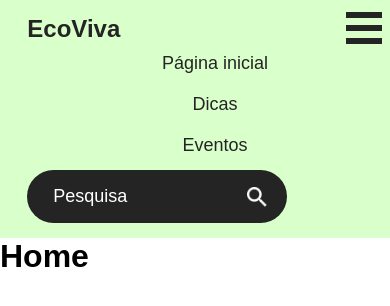
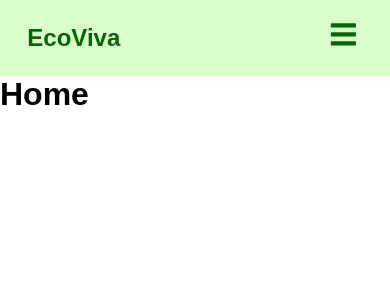
Before and after one commit to lcnsilva/EcoViva, a React (Create React App) app in the folder front-end/: page / in a window 390 px wide. Shown: the top 306 px of the page. Built offline with nearby package versions, Linux system fonts and the light colour scheme.

Commit message:
adicionado responsividade no header

```diff
--- a/front-end/package.json
+++ b/front-end/package.json
@@ -8,6 +8,7 @@
     "@testing-library/user-event": "^13.5.0",
     "react": "^18.3.1",
     "react-dom": "^18.3.1",
+    "react-icons": "^5.2.1",
     "react-router-dom": "^6.26.0",
     "react-scripts": "^5.0.1",
     "web-vitals": "^2.1.4"
--- a/front-end/src/components/header/index.js
+++ b/front-end/src/components/header/index.js
@@ -1,36 +1,41 @@
 import './style.css'
 import search_icon from '../../assets/search.png'
-import { useState } from 'react'
-import { Link } from 'react-router-dom'
+import { useRef } from "react";
+import { FaBars, FaTimes } from "react-icons/fa";
 
 function Header() {
-    const [menuOpen, setMenuOpen] = useState(false);
+    const navRef = useRef();
+
+	const showNavbar = () => {
+		navRef.current.classList.toggle(
+			"responsive_nav"
+		);
+	};
     return(
-        <nav>
-            <a href='/' className='titulo'>EcoViva</a>
-            <div className="menu" onClick={() => {
-                setMenuOpen(!menuOpen);
-            }}>
-                <span></span>
-                <span></span>
-                <span></span>
-            </div>
-            <ul className={menuOpen ? "open" : ""}>
-                <li>
-                    <a href='/'>Página inicial</a>
-                </li>
-                <li>
-                    <a href='/'>Dicas</a>
-                </li>
-                <li>
-                    <a href='/'>Eventos</a>
-                </li>
-            </ul>
-            <div className='pesquisa'>
-                <input type='text' placeholder='Pesquisa'></input>
-                <img src={search_icon} alt='' className=''/>
-            </div>
-        </nav>
+        <header>
+            <h2>EcoViva</h2>
+            <nav ref={navRef}>
+
+                <a href='/'>Página inicial</a>
+                <a href='/PostDicas'>Dicas</a>
+                <a href='/PostEventos'>Eventos</a>
+
+                <button
+                        className="nav-btn nav-close-btn"
+                        onClick={showNavbar}>
+                        <FaTimes />
+                </button>
+                <div className='pesquisa'>
+                    <input type='text' placeholder='Pesquisar'></input>
+                    <img src={search_icon} alt='pesquisar' className=''/>
+                </div>
+            </nav>
+            <button
+				className="nav-btn"
+				onClick={showNavbar}>
+				<FaBars />
+			</button>
+        </header>
     )
 }
 export default Header
--- a/front-end/src/components/header/style.css
+++ b/front-end/src/components/header/style.css
@@ -1,38 +1,39 @@
-nav{
-    width: 100%;
+header {
     display: flex;
     align-items: center;
     justify-content: space-between;
-    background: #D9FFCB;
+    background-color: #D9FFCB;
+    color:#026602;
     padding: 15px 7%;
 }
 
-nav .titulo{
-    font-size: 1.5rem;
-    font-weight: bold;
+nav a {
     color:#242424;
     text-decoration: none;
+    margin: 0 2rem;
+    font-size: 18px;
 }
-nav ul{
-    flex: 1;
-    list-style: none;
-    text-align: center;
+header .nav-btn {
+	padding: 5px;
+	cursor: pointer;
+	background: transparent;
+	border: none;
+	outline: none;
+	color: #026602;
+	visibility: hidden;
+	opacity: 0;
+	font-size: 1.8rem;
 }
-nav ul li{
-    display: inline-block;
-    margin: 10px 20px;
-    font-size: 18px;
-    cursor: pointer;
+nav a:hover {
+	color: green;
+    font-size: 20px;
+
 }
-nav ul li a{
-    text-decoration: none;
-    color:#242424;
-    border-radius: 0.5rem;
-}
+
 nav .pesquisa{
     display: flex;
     align-items: center;
-    background: #242424;
+    background: #7cdb5f;
     padding: 10px 20px;
     border-radius: 50px;
 }
@@ -41,52 +42,55 @@ nav .pesquisa input{
     background: transparent;
     border: 0;
     outline: 0;
-    color: #fff;
+    color: #242424;
     font-size: 18px;
     max-width: 200px;
 }
 nav .pesquisa input::placeholder{
-    color: #fff;
+    color: #242424;
 }
 nav .pesquisa img{
     width: 20px;
     cursor: pointer;
 }
-nav .menu {
-    display: none;
-    position: absolute;
-    top: 0.75rem;
-    right: 0.5rem;
-    flex-direction: column;
-    justify-content: space-between;
-    width: 2.25rem;
-    height: 2rem;
-}
-nav .menu span {
-    width: 100%;
-    height: 0.4rem;
-    border-radius: 0.2;
-    background-color: #242424;
+header div,
+nav {
+	display: flex;
+	align-items: center;
 }
 
-@media (max-width: 480px) {
-    nav .menu {
-        display: flex;
-    }
-    nav {
-        flex-direction: column;
-        align-items: start;
-    }
-    nav ul {
-        flex-direction: column;
-        width: 100%;
-        margin-bottom: 0.25rem;
-    }
-    nav ul.open {
-        display: flex;
-    }
-    nav ul li {
-        width: 100%;
-        text-align: center;
-    }
+@media only screen and (max-width: 1024px) {
+    header .nav-btn {
+		visibility: visible;
+		opacity: 1;
+	}
+
+	header nav {
+		position: fixed;
+		top: -100vh;
+		left: 0;
+		height: 100%;
+		width: 100%;
+		display: flex;
+		flex-direction: column;
+		align-items: center;
+		justify-content: center;
+		gap: 1.5rem;
+		background-color: #D9FFCB;
+		transition: 1s;
+	}
+
+	header .responsive_nav {
+		transform: translateY(100vh);
+	}
+
+	nav .nav-close-btn {
+		position: absolute;
+		top: 2rem;
+		right: 2rem;
+	}
+
+	nav a {
+		font-size: 1.5rem;
+	}
 }
--- a/front-end/src/index.js
+++ b/front-end/src/index.js
@@ -1,7 +1,6 @@
 import React from 'react';
 import ReactDOM from 'react-dom/client';
 import App from './App';
-
 
 const root = ReactDOM.createRoot(document.getElementById('root'));
 root.render(
```
Also changed, not shown: 1 other file (tests, documents, lock files or other folders).
